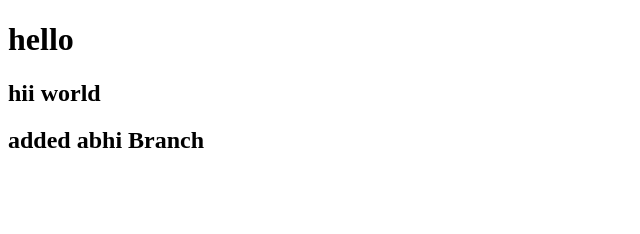
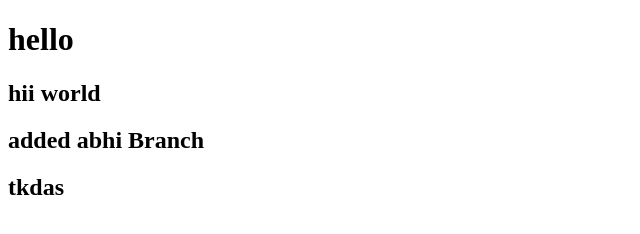
Before and after one commit to tirtheshdas/FullStack_Developement_Class, a plain HTML site: page index.html in a window 1280 px wide. Shown: the full height of the page, 0-640 px from the left. Drawn offline with Linux system fonts and the light colour scheme.

Commit message:
added tkdas

```diff
--- a/index.html
+++ b/index.html
@@ -10,5 +10,6 @@
     <h1>hello</h1>
     <h2>hii world</h2>
     <h2>added abhi Branch</h2>
+    <h2>tkdas</h2>
 </body>
 </html>
```
